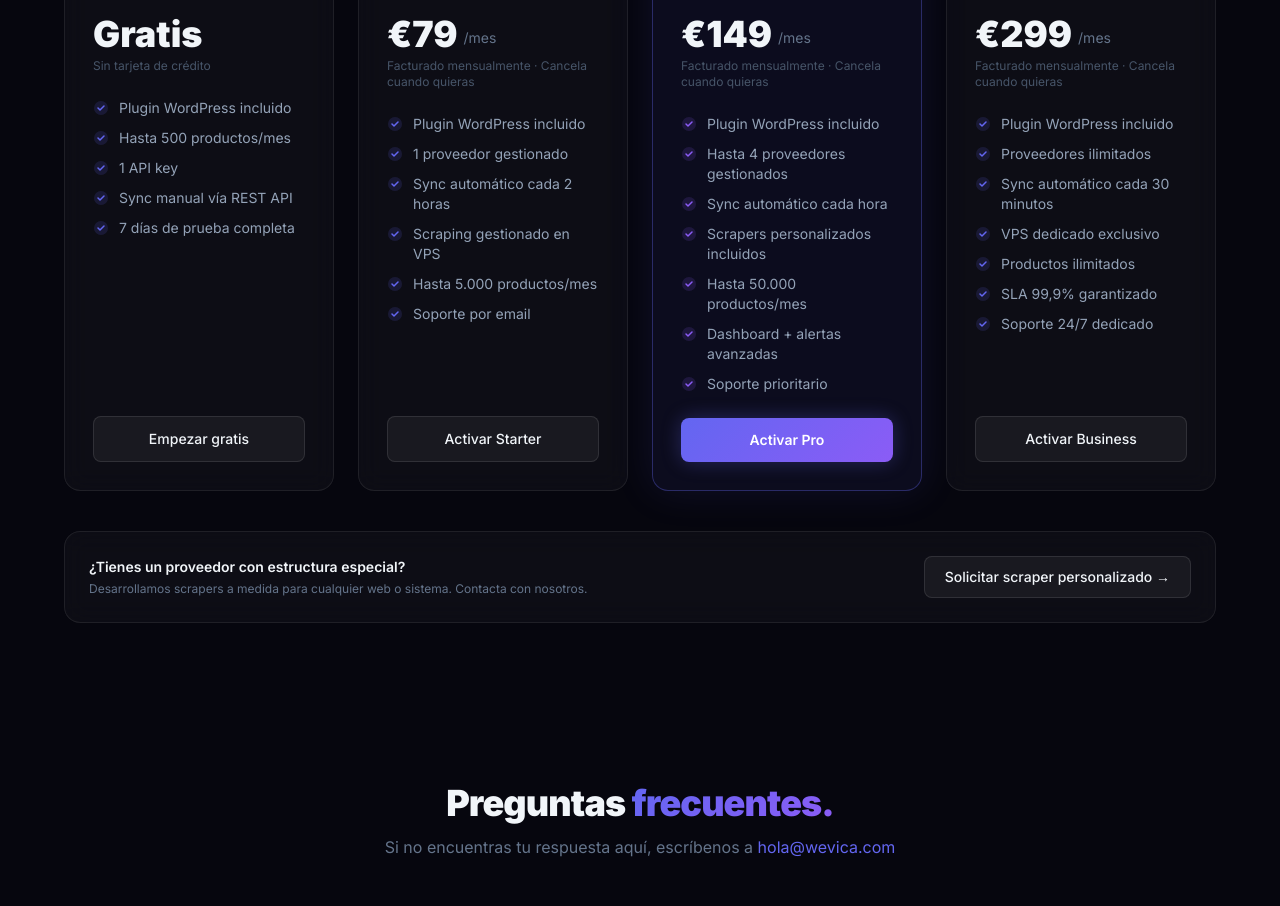
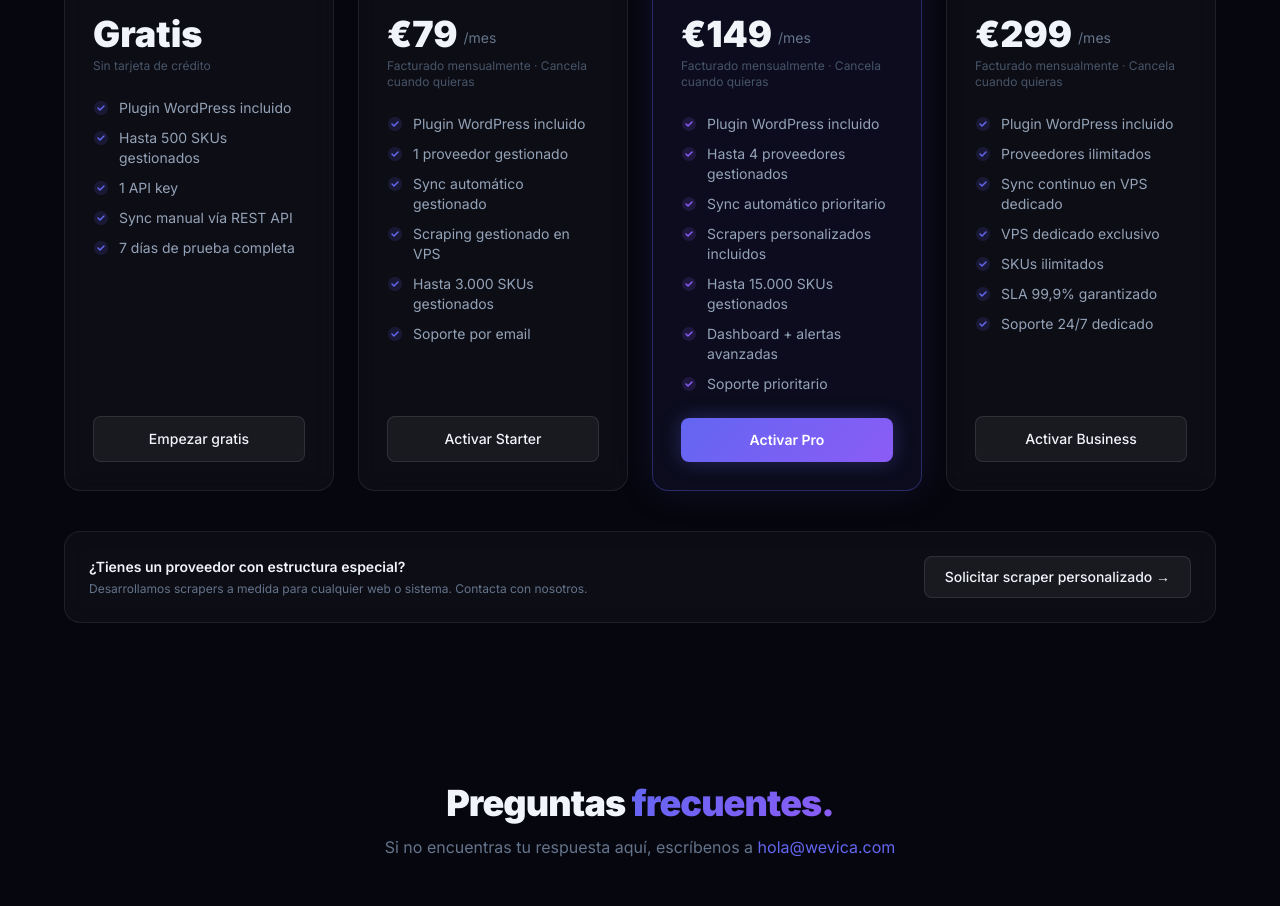
Before and after one commit to PresiDeWitt/wevica-web, a Next.js app: page /pricing in a window 1280 px wide. Shown: the part 900-1806 px from the top of the page. Built offline with nearby package versions, Linux system fonts and the light colour scheme; no server answers.

Commit message:
fix(pricing): copy sync frequency → opción B sin promesas de tiempo
Sustituye intervalos específicos (cada 2h, cada hora, cada 5h) por
descripciones de servicio: gestionado / prioritario / continuo en VPS dedicado.

Co-Authored-By: PresiDeWitt <alexchaconortega@gmail.com>

```diff
--- a/components/pricing/SyncEnginePlans.tsx
+++ b/components/pricing/SyncEnginePlans.tsx
@@ -24,7 +24,7 @@ const plans: Plan[] = [
     description: "Para quien ya tiene su fuente de datos (CSV, API, ERP). Tú gestionas el sync.",
     features: [
       "Plugin WordPress incluido",
-      "Hasta 500 productos/mes",
+      "Hasta 500 SKUs gestionados",
       "1 API key",
       "Sync manual vía REST API",
       "7 días de prueba completa",
@@ -39,9 +39,9 @@ const plans: Plan[] = [
     features: [
       "Plugin WordPress incluido",
       "1 proveedor gestionado",
-      "Sync automático cada 2 horas",
+      "Sync automático gestionado",
       "Scraping gestionado en VPS",
-      "Hasta 5.000 productos/mes",
+      "Hasta 3.000 SKUs gestionados",
       "Soporte por email",
     ],
     ctaLabel: "Activar Starter",
@@ -56,9 +56,9 @@ const plans: Plan[] = [
     features: [
       "Plugin WordPress incluido",
       "Hasta 4 proveedores gestionados",
-      "Sync automático cada hora",
+      "Sync automático prioritario",
       "Scrapers personalizados incluidos",
-      "Hasta 50.000 productos/mes",
+      "Hasta 15.000 SKUs gestionados",
       "Dashboard + alertas avanzadas",
       "Soporte prioritario",
     ],
@@ -72,9 +72,9 @@ const plans: Plan[] = [
     features: [
       "Plugin WordPress incluido",
       "Proveedores ilimitados",
-      "Sync automático cada 30 minutos",
+      "Sync continuo en VPS dedicado",
       "VPS dedicado exclusivo",
-      "Productos ilimitados",
+      "SKUs ilimitados",
       "SLA 99,9% garantizado",
       "Soporte 24/7 dedicado",
     ],
```
